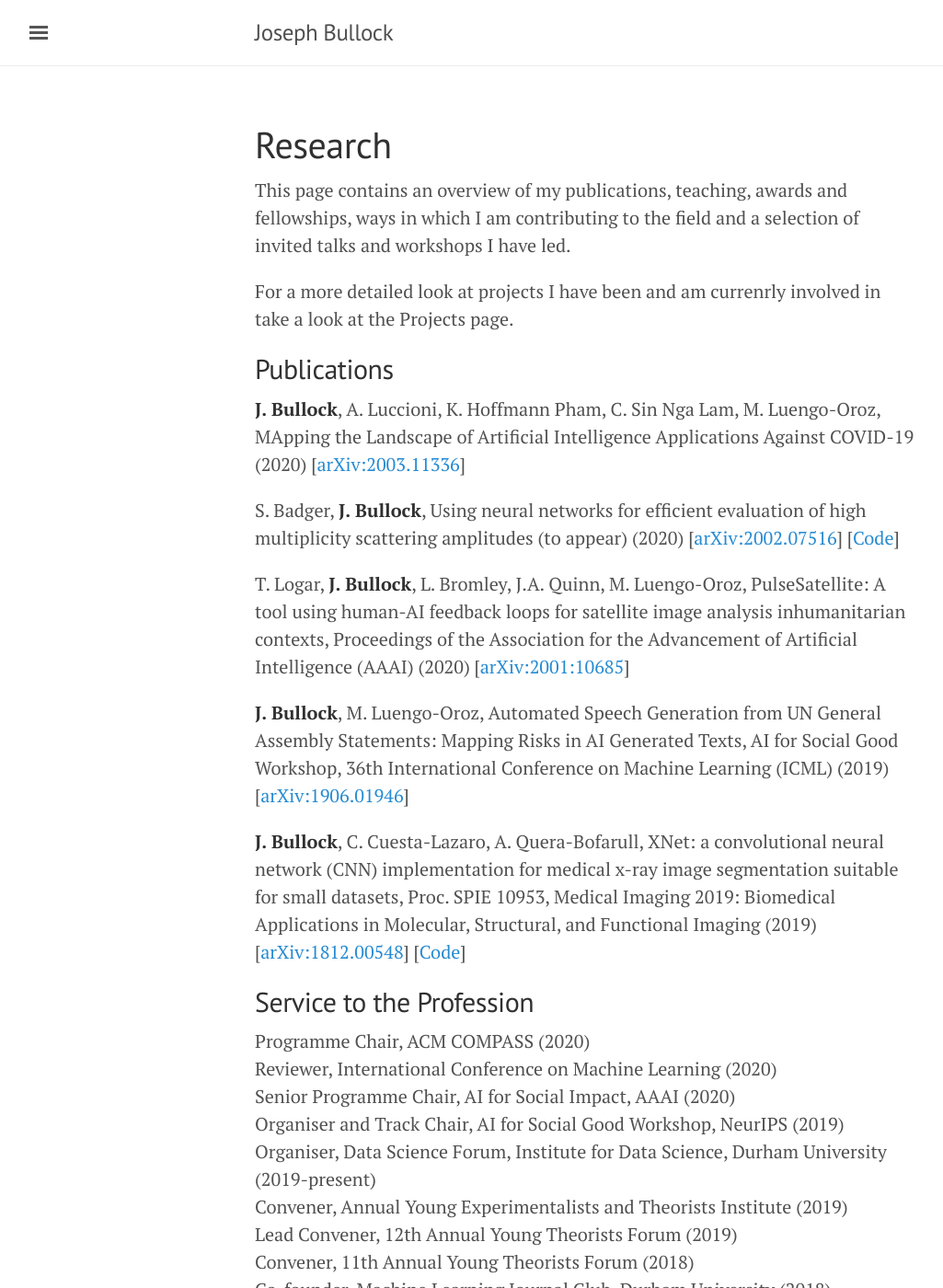
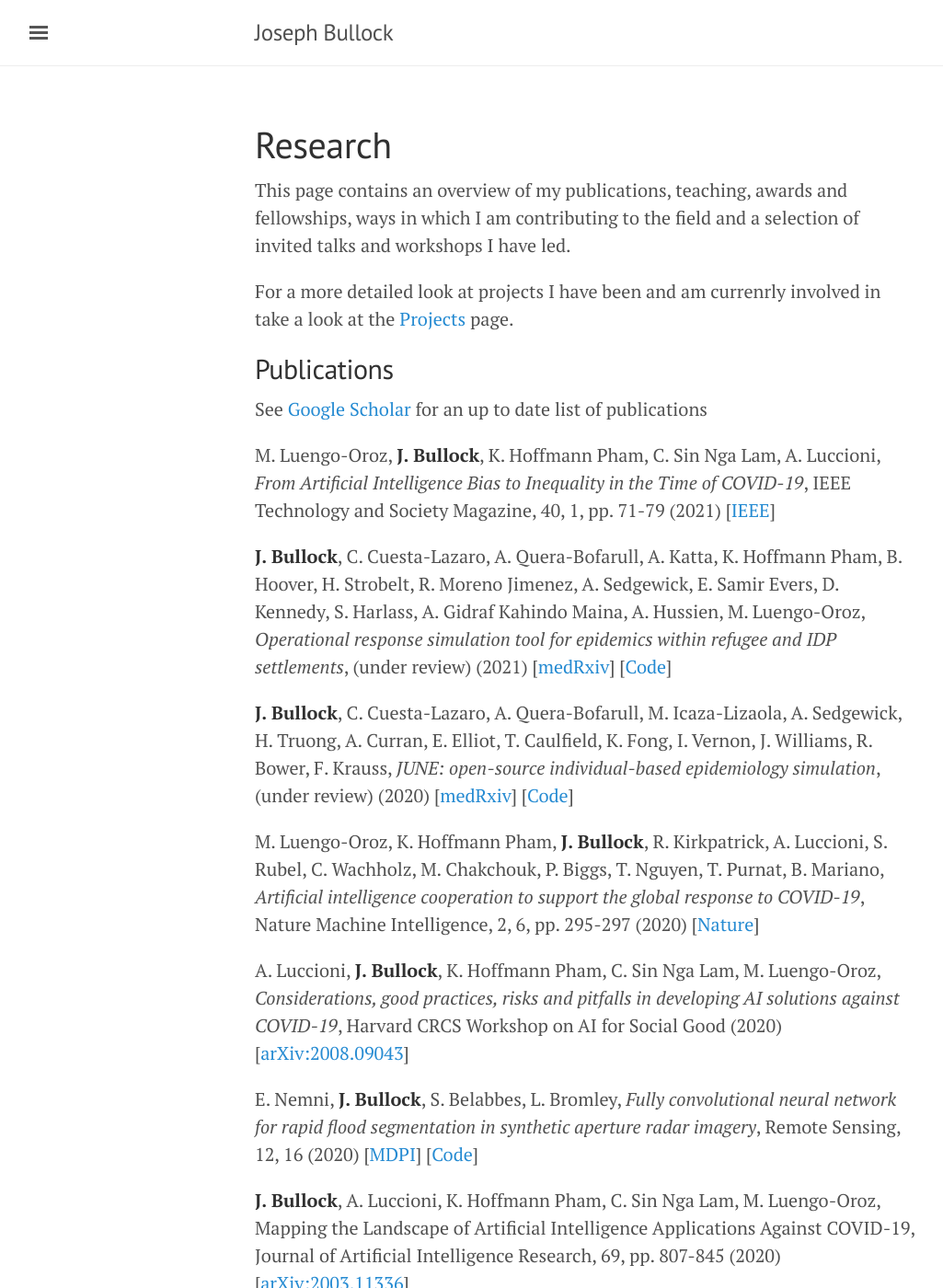
Before and after one commit to JosephPB/josephpb.github.io, a Jekyll site: the page built from publications.md, in a window 1280 px wide and 1400 px high. Shown: the whole window at 92% size, without its empty margins (3-1028 px from the left). Built offline with Jekyll 4.4.1, drawn with Linux system fonts in a browser that asks for light colours; some of the changed text lies outside the part shown.

Commit message:
name and publications update

```diff
--- a/publications.md
+++ b/publications.md
@@ -5,24 +5,41 @@ title: Research
 
 This page contains an overview of my publications, teaching, awards and fellowships, ways in which I am contributing to the field and a selection of invited talks and workshops I have led.
 
-For a more detailed look at projects I have been and am currenrly involved in take a look at the Projects page.
+For a more detailed look at projects I have been and am currenrly involved in take a look at the [Projects](https://josephpb.github.io/projects) page.
 
 ## Publications
 
-**J. Bullock**, A. Luccioni, K. Hoffmann Pham, C. Sin Nga Lam, M. Luengo-Oroz, MApping the Landscape of Artificial Intelligence Applications Against COVID-19 (2020) [[arXiv:2003.11336](https://arxiv.org/abs/2003.11336)]
+See [Google Scholar](https://scholar.google.co.uk/citations?user=rzqW5b0AAAAJ&hl=en) for an up to date list of publications
 
-S. Badger, **J. Bullock**, Using neural networks for efficient evaluation of high multiplicity scattering amplitudes (to appear) (2020) [[arXiv:2002.07516](https://arxiv.org/abs/2002.07516)] [[Code](https://github.com/JosephPB/n3jet)]
+M. Luengo-Oroz, **J. Bullock**, K. Hoffmann Pham, C. Sin Nga Lam, A. Luccioni, *From Artificial Intelligence Bias to Inequality in the Time of COVID-19*, IEEE Technology and Society Magazine, 40, 1, pp. 71-79 (2021) [[IEEE](https://ieeexplore.ieee.org/abstract/document/9379034)]
 
-T. Logar, **J. Bullock**, L. Bromley, J.A. Quinn, M. Luengo-Oroz, PulseSatellite: A tool using human-AI feedback loops for satellite image analysis inhumanitarian contexts, Proceedings of the Association for the Advancement of Artificial Intelligence (AAAI) (2020) [[arXiv:2001:10685](https://arxiv.org/abs/2001.10685)]
+**J. Bullock**, C. Cuesta-Lazaro, A. Quera-Bofarull, A. Katta, K. Hoffmann Pham, B. Hoover, H. Strobelt, R. Moreno Jimenez, A. Sedgewick, E. Samir Evers, D. Kennedy, S. Harlass, A. Gidraf Kahindo Maina, A. Hussien, M. Luengo-Oroz, *Operational response simulation tool for epidemics within refugee and IDP settlements*, (under review) (2021) [[medRxiv](https://www.medrxiv.org/content/10.1101/2021.01.27.21250611v1)] [[Code](https://github.com/UNGlobalPulse/UNGP-settlement-modelling)]
 
-**J. Bullock**, M. Luengo-Oroz, Automated Speech Generation from UN General Assembly Statements: Mapping Risks in AI Generated Texts, AI for Social Good Workshop, 36th International Conference on Machine Learning (ICML) (2019) [[arXiv:1906.01946](https://arxiv.org/abs/1906.01946)]
+**J. Bullock**, C. Cuesta-Lazaro, A. Quera-Bofarull, M. Icaza-Lizaola, A. Sedgewick, H. Truong, A. Curran, E. Elliot, T. Caulfield, K. Fong, I. Vernon, J. Williams, R. Bower, F. Krauss, *JUNE: open-source individual-based epidemiology simulation*, (under review) (2020) [[medRxiv](https://www.medrxiv.org/content/10.1101/2020.12.15.20248246v2)] [[Code](https://github.com/IDAS-Durham/JUNE)]
 
-**J. Bullock**, C. Cuesta-Lazaro, A. Quera-Bofarull, XNet: a convolutional neural network (CNN) implementation for medical x-ray image segmentation suitable for small datasets, Proc. SPIE 10953, Medical Imaging 2019: Biomedical Applications in Molecular, Structural, and Functional Imaging (2019) [[arXiv:1812.00548](https://arxiv.org/abs/1812.00548)] [[Code](https://github.com/JosephPB/XNet)]
+M. Luengo-Oroz, K. Hoffmann Pham, **J. Bullock**, R. Kirkpatrick, A. Luccioni, S. Rubel, C. Wachholz, M. Chakchouk, P. Biggs, T. Nguyen, T. Purnat, B. Mariano, *Artificial intelligence cooperation to support the global response to COVID-19*, Nature Machine Intelligence, 2, 6, pp. 295-297 (2020) [[Nature](https://www.nature.com/articles/s42256-020-0184-3)]
+
+A. Luccioni, **J. Bullock**, K. Hoffmann Pham, C. Sin Nga Lam, M. Luengo-Oroz, *Considerations, good practices, risks and pitfalls in developing AI solutions against COVID-19*, Harvard CRCS Workshop on AI for Social Good (2020) [[arXiv:2008.09043](https://arxiv.org/abs/2008.09043)]
+
+E. Nemni, **J. Bullock**, S. Belabbes, L. Bromley, *Fully convolutional neural network for rapid flood segmentation in synthetic aperture radar imagery*, Remote Sensing, 12, 16 (2020) [[MDPI](https://www.mdpi.com/2072-4292/12/16/2532/pdf)] [[Code](https://github.com/UNITAR-UNOSAT/UNOSAT-AI-Based-Rapid-Mapping-Service)]
+
+**J. Bullock**, A. Luccioni, K. Hoffmann Pham, C. Sin Nga Lam, M. Luengo-Oroz, Mapping the Landscape of Artificial Intelligence Applications Against COVID-19, Journal of Artificial Intelligence Research, 69, pp. 807-845 (2020) [[arXiv:2003.11336](https://arxiv.org/abs/2003.11336)]
+
+S. Badger, **J. Bullock**, *Using neural networks for efficient evaluation of high multiplicity scattering amplitudes*, Journal of High Energy Physics, 6 (2020) [[arXiv:2002.07516](https://arxiv.org/abs/2002.07516)] [[Code](https://github.com/JosephPB/n3jet)]
+
+T. Logar, **J. Bullock**, L. Bromley, J.A. Quinn, M. Luengo-Oroz, *PulseSatellite: A tool using human-AI feedback loops for satellite image analysis inhumanitarian contexts*, Proceedings of the Association for the Advancement of Artificial Intelligence (AAAI) (2020) [[arXiv:2001:10685](https://arxiv.org/abs/2001.10685)]
+
+**J. Bullock**, M. Luengo-Oroz, *Automated Speech Generation from UN General Assembly Statements: Mapping Risks in AI Generated Texts*, AI for Social Good Workshop, 36th International Conference on Machine Learning (ICML) (2019) [[arXiv:1906.01946](https://arxiv.org/abs/1906.01946)]
+
+**J. Bullock**, C. Cuesta-Lazaro, A. Quera-Bofarull, *XNet: a convolutional neural network (CNN) implementation for medical x-ray image segmentation suitable for small datasets*, Proc. SPIE 10953, Medical Imaging 2019: Biomedical Applications in Molecular, Structural, and Functional Imaging (2019) [[arXiv:1812.00548](https://arxiv.org/abs/1812.00548)] [[Code](https://github.com/JosephPB/XNet)]
 
 ## Service to the Profession
 
+Guest Editor, Remote Sensing (2020-2021)<br/>
+Area Chair, AI for Social Impact, AAAI (2021)<br/>
 Programme Chair, ACM COMPASS (2020)<br/>
 Reviewer, International Conference on Machine Learning (2020)<br/>
+Reviewer, AI for Humanitarian Assistance and Disaster Response Workshop, NeurIPS (2020))<br/>
 Senior Programme Chair, AI for Social Impact, AAAI (2020)<br/>
 Organiser and Track Chair, AI for Social Good Workshop, NeurIPS (2019)<br/>
 Organiser, Data Science Forum, Institute for Data Science, Durham University (2019-present)<br/>
@@ -36,28 +53,36 @@ Reviewer, Computers and Geosciences, Elsevier<br/>
 
 Teaching Assistant:
 
-*Statistics and Machine Learning*, part of the Masters in Scientific Computing and Data Analytics (MSc) programme, Durham University (present)
+*Statistics and Machine Learning*, part of the Masters in Scientific Computing and Data Analytics (MSc) programme, Durham University (2019-2021)
 
 *Complex Analysis*, Department of Mathematics, Durham University (2017)
 
 
 ## Honours and Awards
 
+**Departmental Award for Excellence:** Durham University<br/>
+**Most Notable Articles:** Remote Sensing, MDPI<br/>
+**Top Reviewer:** International Conference on Machine Learning (ICML)<br/>
 **Best Student Paper:** SPIE Medical Imaging 2019: Biomedical Applications in Molecular, Structural, and Functional Imaging<br/>
+**Best Presentation:** Josephine Butler Research Forum, Durham University<br/>
+**Durham Award:** For exceptional contribution to University and College life, community outreach, and developing key skills for increased employability<br/>
+
+## Grants and Fellowships
 **UN Global Pulse Research Fellowship:** Fellowship supporting my work with UN Global Pulse.<br/>
 **Intel Research Award:** Financial and computational support relating to the publication of papers in medical imaging.<br/>
 **NVIDIA Hardware Grant:** Awarded access to NVIDIA computational resources<br/>
-**STFC Ph.D Studentship:** Full funding for doctoral programme<br/>
-**Best Presentation:** Josephine Butler Research Forum, Durham University<br/>
-**Durham Award:** For exceptional contribution to University and College life, community outreach, and developing key skills for increased employability<br/>
+**UKRI-STFC Ph.D Studentship:** Full funding for doctoral programme<br/>
 
 ## Additional Positions
 
-Invited to join ML for COVID Working Group, Schmidt Futures (present)<br/>
-Co-Chair, The United Nations AI-Geo Working Group (present)<br/>
+Member of the Broadband Commission Epidemic Preparedness Working Group (2020-present)<br/>
+Invited to join ML for COVID Working Group, Schmidt Futures (2020)<br/>
+Co-Chair, The United Nations AI-Geo Working Group (2019-2020)<br/>
+National representative, The Youth Assembly (2019)<br/>
 
 ## Invited Workshops and Talks
 
+*JUNE: an Open-Source Individual-Based Epidemiology Simulation*, Institute for Data Science Seminar Series, Durham University (2020)<br/>
 *Using Neural Networks for Scattering Amplitude Approximation*, Innovative Computing Group, Durham University (2020)<br/>
 *Machine Learning for Geospatial Analysis*, InsurTech Alliance Expo (2020)<br/>
 *Humanitarian Applications of AI for Remote Sensing*, Institute for Risk and Reslience, Durham University (2020)<br/>
```
Also changed, not shown: _posts/2019-01-21-introducing-UNGA.md (+5 -3 lines).
